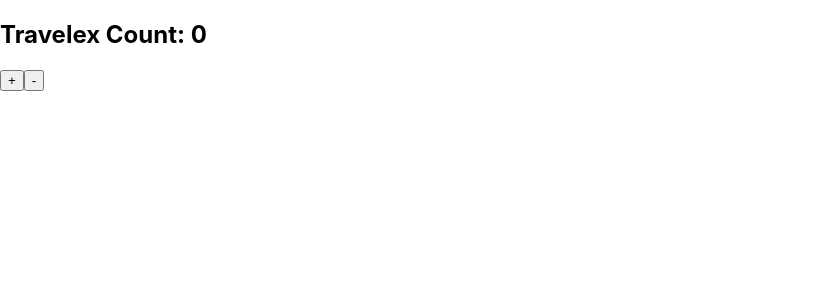
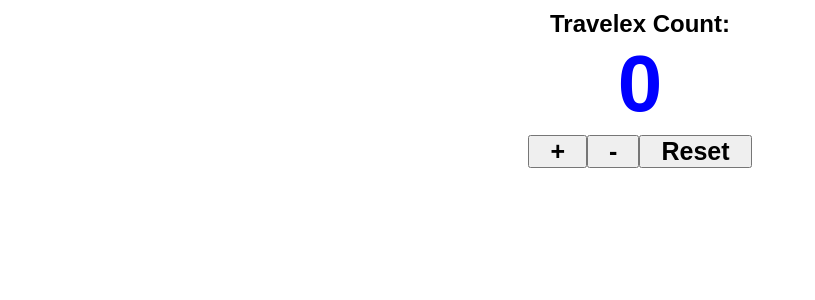
Before and after one commit to micah-rose/mock-react-counter, a React (Create React App) app: page / in a window 1280 px wide. Shown: the top 300 px of the page, without its empty margins (0-815 px from the left). Built offline with nearby package versions, Linux system fonts and the light colour scheme.

Commit message:
Added some minor styling to center the counter and added a reset button if the user wanted to bring their count back to zero.

```diff
--- a/src/App.css
+++ b/src/App.css
@@ -1,38 +1,30 @@
-.App {
+* {
+  margin: 0;
+  padding: 0;
+  font-family: 'Martel Sans', sans-serif;
+}
+
+div {
+  display: block;
+  width: 50%;
+  padding: 5px;
+  margin: auto;
   text-align: center;
 }
 
-.App-logo {
-  height: 40vmin;
-  pointer-events: none;
+p {
+  font-size: 80px;
+  font-weight: bold;
+  color: blue;
 }
 
-@media (prefers-reduced-motion: no-preference) {
-  .App-logo {
-    animation: App-logo-spin infinite 20s linear;
-  }
+Button {
+  font-size: 25px;
+  font-weight: bold;
+  padding: 0px 20px;
+  margin: 5px 0px;
 }
 
-.App-header {
-  background-color: #282c34;
-  min-height: 100vh;
-  display: flex;
-  flex-direction: column;
-  align-items: center;
-  justify-content: center;
-  font-size: calc(10px + 2vmin);
-  color: white;
+.reset-btn {
+  color: red;
 }
-
-.App-link {
-  color: #61dafb;
-}
-
-@keyframes App-logo-spin {
-  from {
-    transform: rotate(0deg);
-  }
-  to {
-    transform: rotate(360deg);
-  }
-}
--- a/src/App.js
+++ b/src/App.js
@@ -1,5 +1,6 @@
 import React, {Component} from 'react';
 import Button from './components/Button';
+import './App.css';
 
 export default class App extends Component {
   constructor(){
@@ -21,13 +22,21 @@
     })
   }
 
+  resetCount = () => {
+    this.setState({
+      count: this.state.count - this.state.count
+    })
+  }
+
   render(){
     let {count} = this.state;
     return(
       <div>
-        <h2>Travelex Count: {count}</h2>
+        <h2>Travelex Count:</h2>
+        <p>{count}</p>
         <Button title = '+' task = { () => this.incrementCount()} />
         <Button title = '-' task = { () => this.decrementCount()} />
+        <Button title = 'Reset' task = { () => this.resetCount()} />
       </div>
     )
   }
```
